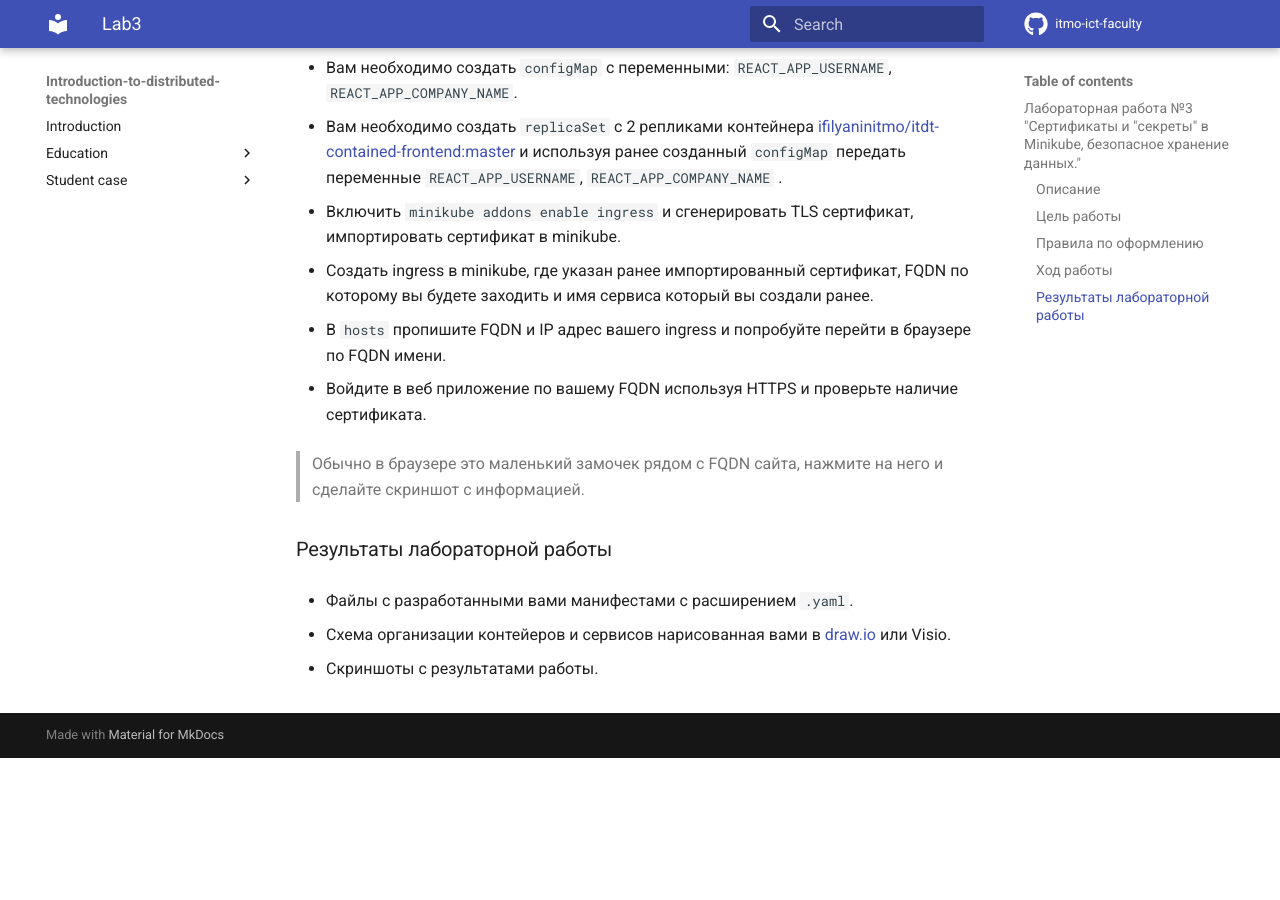
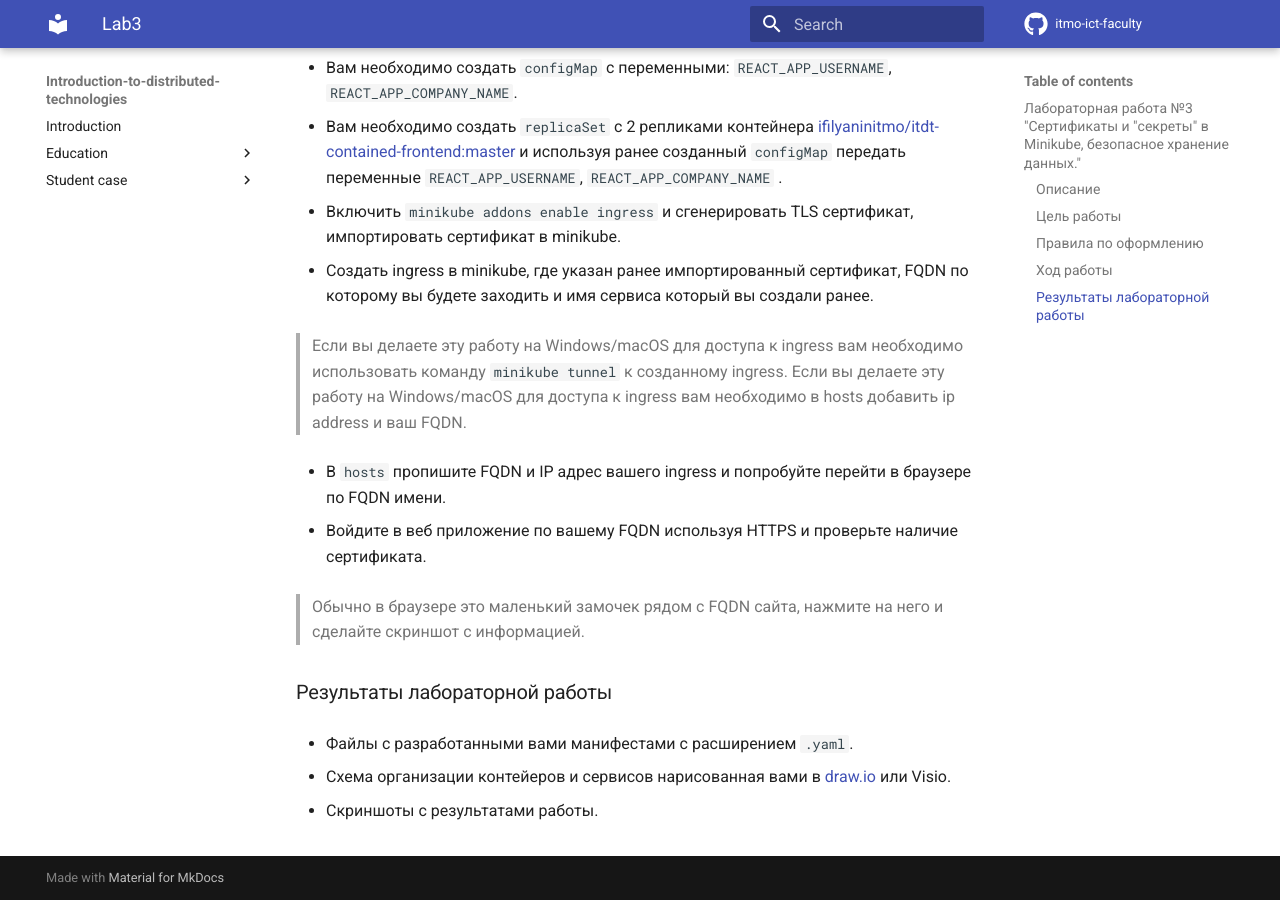
Before and after one commit to itmo-ict-faculty/introduction-to-distributed-technologies, an MkDocs documentation site: the page built from docs/education/labs2022_2023/lab3/lab3.md, in a window 1280 px wide and 900 px high, scrolled down 627 px. Built offline with MkDocs 1.6.1 and Material for MkDocs 9.7.7, drawn with Linux system fonts in a browser that asks for light colours; comment, search, counter and statistics services are not loaded; before the commit the page ends 1385 px from its top, so only the background shows below that.

Commit message:
Update lab3.md

```diff
--- a/docs/education/labs2022_2023/lab3/lab3.md
+++ b/docs/education/labs2022_2023/lab3/lab3.md
@@ -20,6 +20,9 @@
 
 - Создать ingress в minikube, где указан ранее импортированный сертификат, FQDN по которому вы будете заходить и имя сервиса который вы создали ранее.
 
+> Если вы делаете эту работу на Windows/macOS для доступа к ingress вам необходимо использовать команду `minikube tunnel` к созданному ingress.
+> Если вы делаете эту работу на Windows/macOS для доступа к ingress вам необходимо в hosts добавить ip address и ваш FQDN.
+
 - В `hosts` пропишите FQDN и IP адрес вашего ingress и попробуйте перейти в браузере по FQDN имени.
 
 - Войдите в веб приложение по вашему FQDN используя HTTPS и проверьте наличие сертификата.
```
